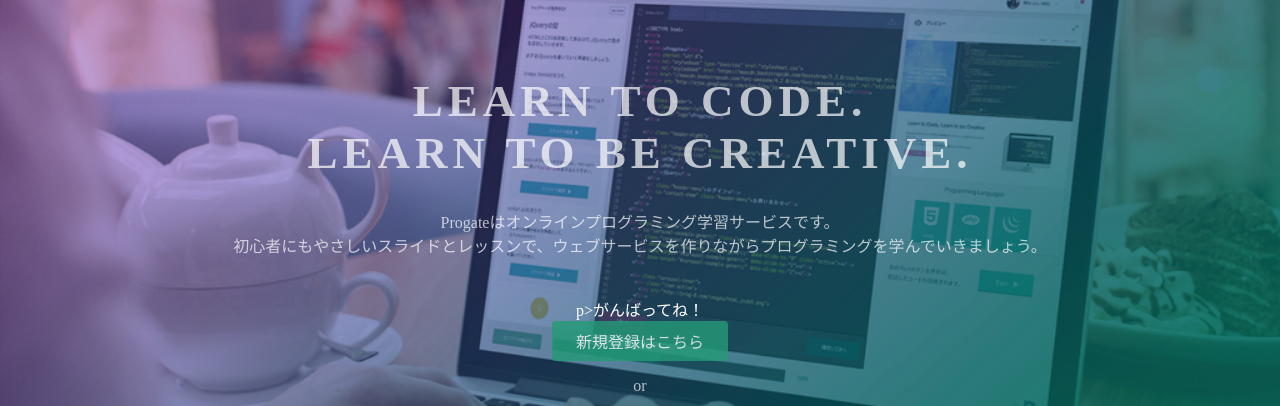
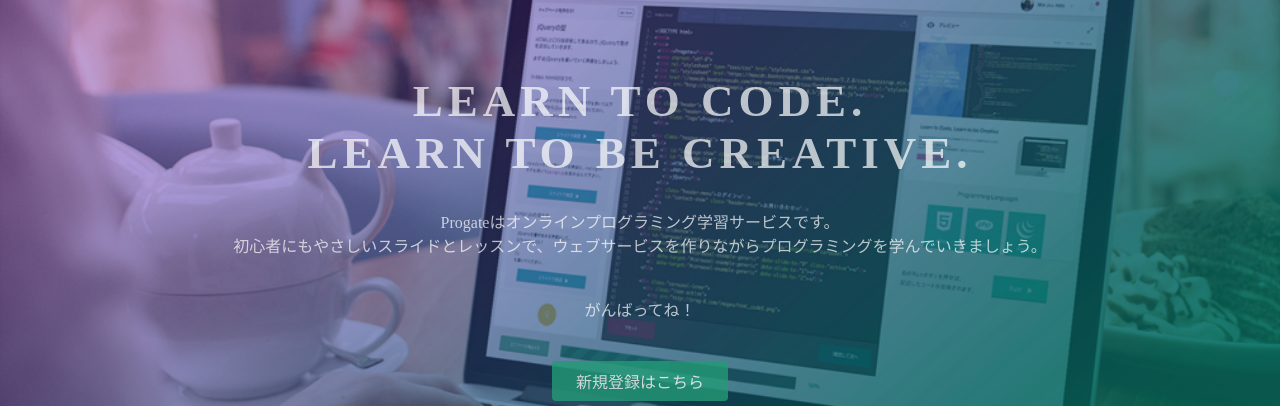
Before and after one commit to coco-study/maricoco81.github.io, a plain HTML site: page index.html in a window 1280 px wide. Shown: the part 135-541 px from the top of the page. Drawn offline with Linux system fonts and the light colour scheme.

Commit message:
Update index.html

```diff
--- a/index.html
+++ b/index.html
@@ -25,7 +25,7 @@
     <div class="container">
       <h1>LEARN TO CODE.<br>LEARN TO BE CREATIVE.</h1>
       <p>Progateはオンラインプログラミング学習サービスです。<br>初心者にもやさしいスライドとレッスンで、ウェブサービスを作りながらプログラミングを学んでいきましょう。</p>
-      p>がんばってね！
+      <p>がんばってね！</p>
       <div class="btn-wrapper">
         <a href="#" class="btn signup">新規登録はこちら</a>
         <p>or</p>
```
